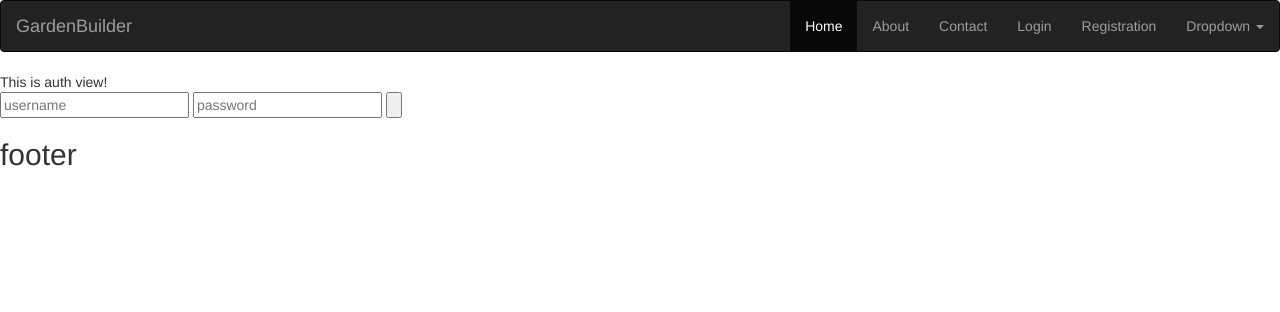
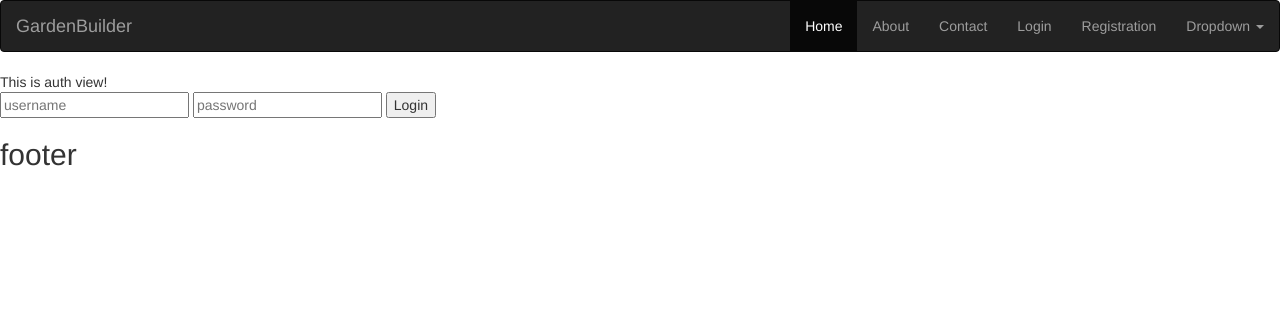
Before and after one commit to shikhatripathi/codeigniter_fire, a CodeIgniter app: page /codeigniter_fire/template/auth in a window 1280 px wide. Shown: the top 312 px of the page. Run offline with CodeIgniter, Linux system fonts and the light colour scheme; some libraries are stand-ins or nearby versions.

Commit message:
reclone merger

```diff
--- a/application/modules/auth/views/authentication-view.php
+++ b/application/modules/auth/views/authentication-view.php
@@ -12,7 +12,7 @@
 <form id="auth_form">
 		<input type="text" name="username" placeholder="username">
 		<input type="text" name="password" placeholder="password">
-		<input id="btn_submit"  type="button" name="">
+		<input id="btn_submit"  type="button" value="Login" name="">
 </form>
 
 <script type="text/javascript" src="<?php echo base_url() ?>js/auth.js"></script>
```
